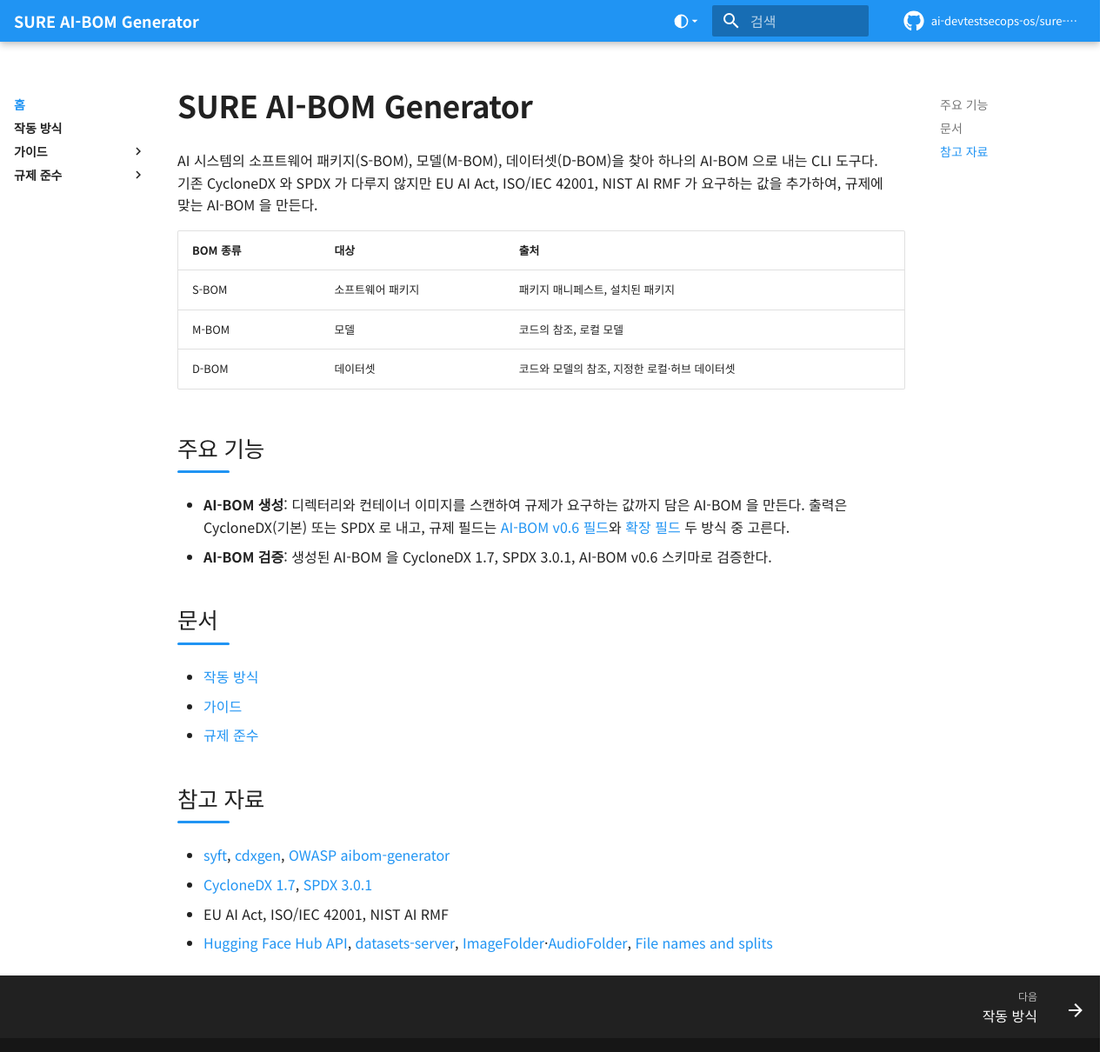
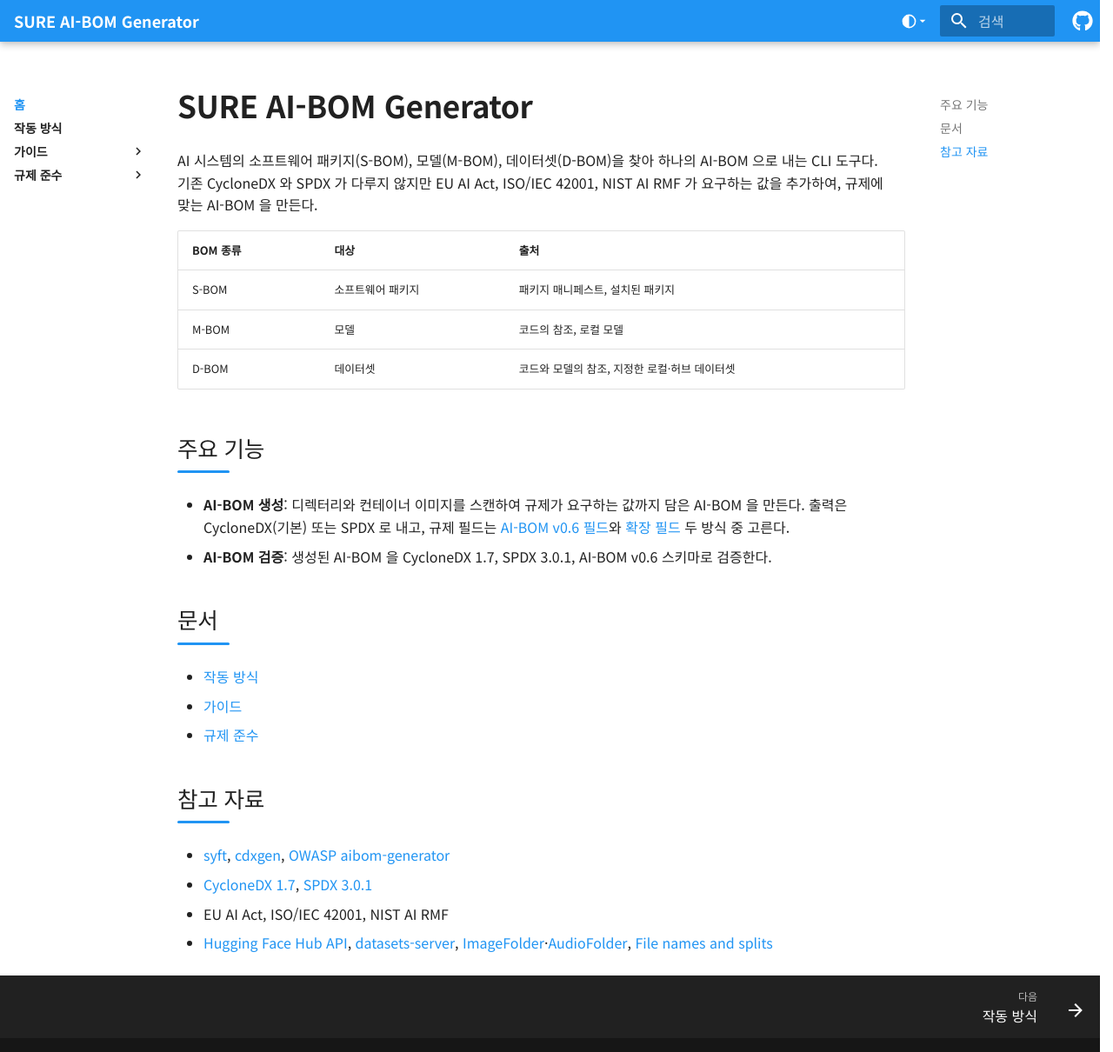
Before and after one commit to ai-devtestsecops-os/sure-aibom, an MkDocs documentation site: the page built from docs/index.md, in a window 1280 px wide and 1210 px high. Shown: the whole window at 87% size. Built offline with MkDocs 1.6.1 and Material for MkDocs 9.7.7, drawn with Linux system fonts in a browser that asks for light colours; comment, search, counter and statistics services are not loaded.

Commit message:
docs: show only the GitHub icon for the repository link and realign the search box with the table of contents

```diff
--- a/docs/stylesheets/extra.css
+++ b/docs/stylesheets/extra.css
@@ -16,6 +16,11 @@
 @media screen and (min-width: 76.25em) {
   .md-nav--primary > .md-nav__title { display: none; }
 }
+
+/* 상단 바의 저장소 링크는 GitHub 아이콘만 둔다. 저장소 이름과, 테마가 GitHub 에서 읽어 와 붙이는 버전 · 별 수는 뺀다 */
+.md-header__source { width: auto; max-width: none; }
+[dir=ltr] .md-header__source, .md-header__source { margin-left: .4rem; }    /* Material 의 [dir=ltr] 규칙보다 우선 */
+.md-source__repository { display: none; }
 
 /* 기본 로고 아이콘은 뺀다. 이름만 둔다 */
 .md-header__button.md-logo { display: none; }
@@ -73,10 +78,10 @@ html { scrollbar-gutter: stable; }
 .md-nav--secondary .md-nav__link:hover { color: var(--md-default-fg-color); }
 .md-nav--secondary .md-nav__link--active { color: var(--md-primary-fg-color); }
 
-/* 상단 바 정렬: 제목은 왼쪽 메뉴 글자와 같은 x 에서 시작하고, 검색창은 오른쪽 목차 글자의 시작부터 오른쪽 끝까지 */
+/* 상단 바 정렬: 제목은 왼쪽 메뉴 글자와 같은 x 에서 시작하고, 검색창은 오른쪽 목차 글자의 시작부터 GitHub 아이콘 앞까지 */
 [dir=ltr] .md-header__title, .md-header__title { margin-left: .6rem; }    /* Material 의 [dir=ltr] 규칙보다 우선 */
 @media screen and (min-width: 60em) {
-  .md-search__inner { width: 9.0rem; }
+  .md-search__inner { width: 6.6rem; }
 }
 
 /* 왼쪽 메뉴: 첫 단계(홈, 소개, 가이드, 규제 준수)는 검정 굵게, 그 안의 페이지는 회색, 현재 페이지만 파랗게.
```
